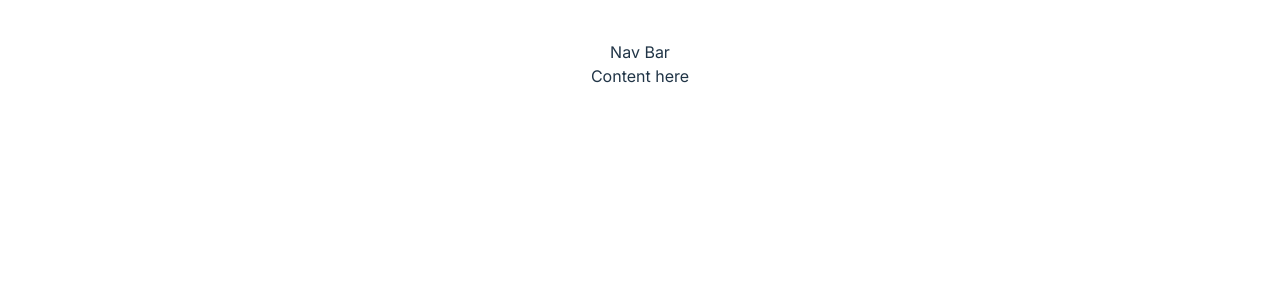
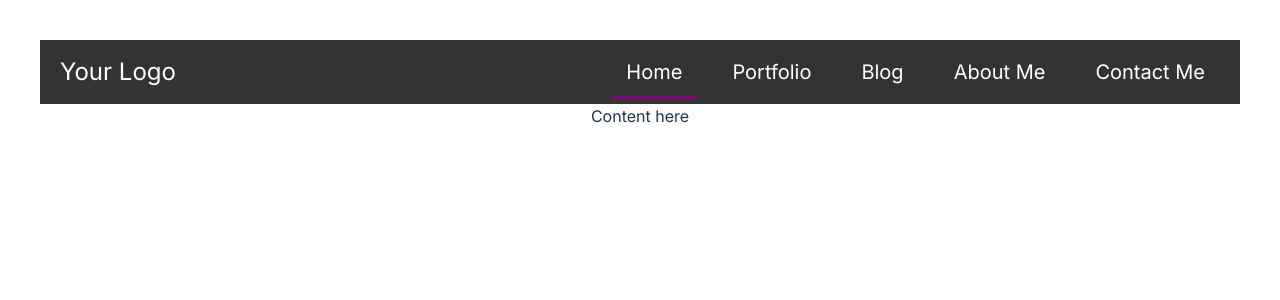
Before and after one commit to Amnesiac9/CS247-Homework-05, a React (Vite) app: page / in a window 1280 px wide. Shown: the top 300 px of the page. Built offline with nearby package versions, Linux system fonts and the light colour scheme.

Commit message:
initial nav bar layout

```diff
--- a/src/components/NavBar.tsx
+++ b/src/components/NavBar.tsx
@@ -1,6 +1,75 @@
+import { useState } from "react";
+import styled from "styled-components";
 
 export default function NavBar() {
+    const [active, setActive] = useState('Home')
+
+    const handleSetActive = (navItem: string) => {
+        setActive(navItem)
+    }
+
+
     return (
-        <div>Nav Bar</div>
+        <Nav>
+            <Logo>Your Logo</Logo>
+            <NavItems>
+                {['Home', 'Portfolio', 'Blog', 'About Me', 'Contact Me'].map((navItem) => (
+                    <NavItem key={navItem}>
+                        <NavLink
+                            href="#"
+                            className={active === navItem ? 'active' : ''}
+                            onClick={() => handleSetActive(navItem)}
+                        >
+                            {navItem}
+                        </NavLink>
+                    </NavItem>
+                ))}
+            </NavItems>
+        </Nav>
     )
 }
+
+
+const Nav = styled.nav`
+    display: flex;
+    justify-content: space-between;
+    align-items: center;
+    background-color: #333;
+    padding: 10px 20px;
+`;
+
+const Logo = styled.div`
+    color: #fff;
+    font-size: 1.5em;
+`;
+
+const NavItems = styled.ul`
+    list-style: none;
+    display: flex;
+    margin: 0;
+    padding: 0;
+`;
+
+const NavItem = styled.li`
+    margin-left: 20px;
+`;
+
+const NavLink = styled.a`
+    color: #fff;
+    text-decoration: none;
+    padding: 10px 15px;
+    display: inline-block;
+    position: relative;
+
+    &.active::after,
+    &:hover::after {
+        content: '';
+        display: block;
+        width: 100%;
+        height: 3px;
+        background-color: purple;
+        position: absolute;
+        bottom: -5px;
+        left: 0;
+    }
+`;
```
